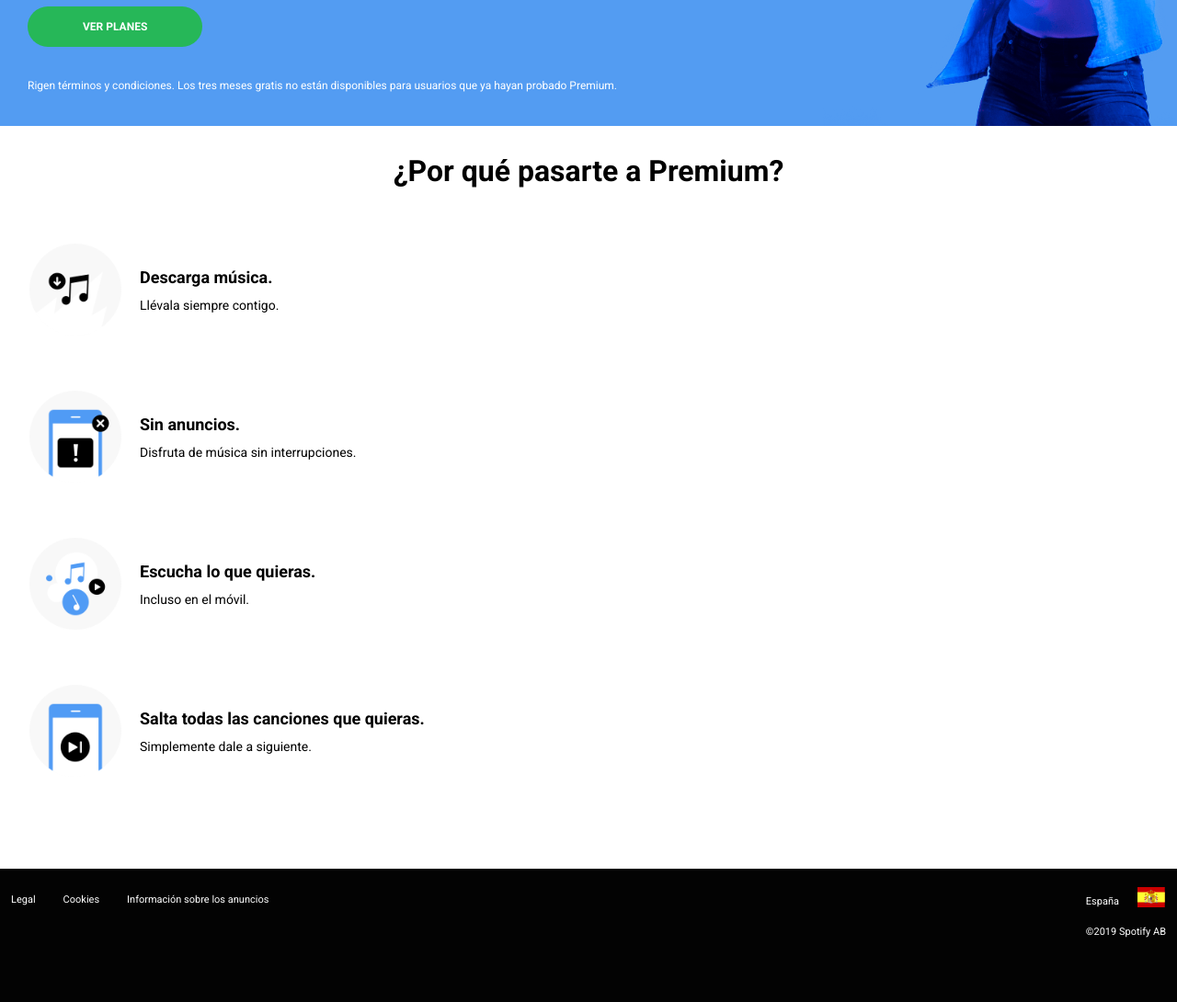
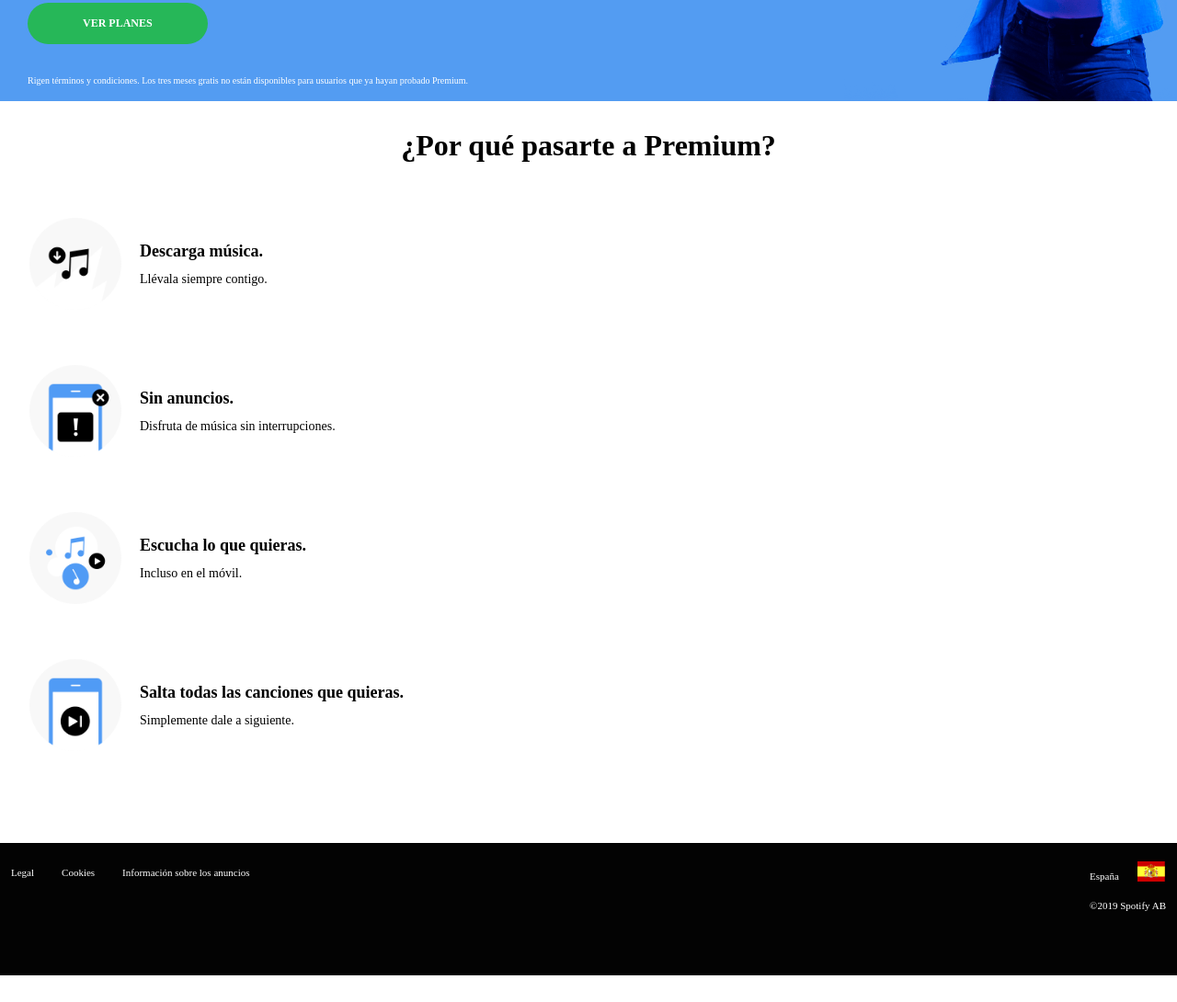
Before and after one commit to marina-fdz/promo-X-module-1-pair-8-spotify, a plain HTML site: page index.html in a window 1280 px wide. Shown: the part 358-1448 px from the top of the page at 92% size. After the commit the page ends 1419 px from the top, so only its background shows below. Drawn offline with Linux system fonts and the light colour scheme; a web font is replaced by a local one.

Commit message:
BEM y font

```diff
--- a/css/prueba.css
+++ b/css/prueba.css
@@ -9,12 +9,12 @@ html{
     font-size: 62.5%;
 }
 body {
-    font-family: "Roboto", Arial, Helvetica, sans-serif;
+    font-family: "Radio canada";
     font-weight: 100, 300, 400, 500, 700, 900;
     font-style: normal, italic;
 }
 
-.cabecera {
+.header{
     position: sticky;
     z-index: 100;
     left: 0;
@@ -28,23 +28,26 @@ body {
     align-items: center;
 }
 
-.logo {
-
+.header__logo{
     max-width: 80px;
 
 }
 
-.menu {
-
+.header__menu{
     max-width: 20px;
     right: 7px;
 }
 
-.menu__nav-list{
+.header__menu--icon{
+    width: 2rem;
+    height: 2rem;
+}
+
+.menu__nav--list{
     display:none;
 }
 
-.prueba-premium {
+.premium {
     background-color: var(--spotify-azul);
     padding: var(--padding-secciones);
     min-height: 50vh;
@@ -58,12 +61,12 @@ body {
 
 }
 
-.titulo-prueba-premium{
+.premium__title{
     font-size: 42px;
     padding-top: 100px;
 }
 
-.subtitulo-prueba-premium{
+.premium__text--one{
     font-size: 22px;
     font-weight: bold;
 }
@@ -73,7 +76,7 @@ body {
     padding-bottom: 20px;
 }
 
-.boton-prueba-premium{
+.premium__button{
     background-color: var(--spotify-verde);
     padding: 15px 120px;
     border-radius: 50px;
@@ -87,7 +90,7 @@ body {
     background-color: black;
 } */
 
-.beneficios{
+.benefits{
     display: flex;
     flex-direction: column;
     align-items: center;
@@ -98,7 +101,12 @@ body {
     padding-bottom: 100px;
 }
 
-.beneficios-elemento{
+.benefits__title{
+    font-size: 32px;
+    text-align: center;
+}
+
+.benefits__section{
     display: flex;
     flex-direction: row;
     align-items: center;
@@ -109,27 +117,22 @@ body {
     height: 100%;
 }
 
-.titulo-beneficio{
-    font-size: 32px;
-    text-align: center;
-}
 
-
-.imagen-beneficios{
+.benefits__section--image{
     width: 100px;
 }
 
-.texto-beneficios{
+.benefits__section--text{
     display:flex;
     flex-direction: column;
     gap: 12px;
 }
 
-.titulo-beneficios{
+.benefits__section--title{
     font-size: 18px;
 }
 
-.descripcion-beneficios{
+.benefits__section--desc{
     font-size: 14px;
 }
 
@@ -144,41 +147,40 @@ body {
     font-size: 11px;
 }
 
-.info-footer{
+.footer__info{
     width: 60%;
 }
 
-.info-footer-enlaces{
+.footer__info--links{
     display: flex;
     flex-wrap: wrap;
-
     gap: 30px;
     transform: translateY(50%);
 }
 
-.info-footer-enlaces li{
+.footer__info--links li{
     list-style: none;
 }
 
-.texto-footer{
+.footer__text{
     display: flex;
     flex-direction: column;
     flex-wrap: wrap;
     gap: 20px;
 }
 
-.espana-footer{
+.footer__flag{
     display:flex;
     gap: 20px;
     align-items: flex-end;
 }
 
-.espana-footer img{
+.footer__flag img{
     width: 30px;
 }
 
 @media (min-width:480px){
-    .prueba-premium{
+    .premium{
         background-image:url("../images/premium_dancer.png");
         background-position: right;
         background-size: contain;
@@ -186,20 +188,21 @@ body {
         align-items: flex-start;
         padding-left: 3rem;
     }
-    .titulo-prueba-premium{
+    .premium__title{
         font-size: 8rem;
         padding-top: 80px;
     }
-    .subtitulo-prueba-premium{
+    .premium__text--one{
         font-size: 2.9rem;
     }
-    .p-small-prueba-premium{
+    .premium__text--two{
         padding-right: 35rem;
         line-height: 2;
     }
-    .boton-prueba-premium{
+    .premium__button{
         padding: 1.5rem 6rem;
         margin-top: 3.5rem;
         /* margin-bottom: 1rem; */
     }
+
 }
--- a/index.html
+++ b/index.html
@@ -7,73 +7,86 @@
     <link rel="stylesheet" href="./css/reset.css">
     <link rel="stylesheet" href="./css/prueba.css">
     <link rel="preconnect" href="https://fonts.googleapis.com">
-    <link rel="preconnect" href="https://fonts.gstatic.com" crossorigin>
-    <link href="https://fonts.googleapis.com/css2?family=Roboto:ital,wght@0,100;0,300;0,400;0,500;0,700;0,900;1,100;1,300;1,400;1,500;1,700;1,900&display=swap" rel="stylesheet">
+<link rel="preconnect" href="https://fonts.gstatic.com" crossorigin>
+<link href="https://fonts.googleapis.com/css2?family=Radio+Canada:ital,wght@0,300..700;1,300..700&display=swap" rel="stylesheet">
+
+
 </head>
 <body>
-    <header class="cabecera">
-        <img src="./images/logo.png" alt="logo spotify" class="logo">
-        <nav class="menu">
-            <img src="./images/menu-icon.png" alt="menu icono" class="menu icono">
-            <ul class="menu__nav-list">
-                <li class="menu__nav-list-item">Premium</li>
-                <li class="menu__nav-list-item">Ayuda</li>
-                <li class="menu__nav-list-item">Descargas</li>
-                <li class="menu__nav-list-item">Registrarse</li>
-                <li class="menu__nav-list-item">Iniciar Sesión</li>
+    <header class="header">
+        <img src="./images/logo.png" alt="logo spotify" class="header__logo">
+        <nav class="header__menu">
+            <img src="./images/menu-icon.png" alt="menu icono" class="header__menu--icon">
+            <ul class="menu__nav--list">
+                <li class="menu__nav--list-item">Premium</li>
+                <li class="menu__nav--list-item">Ayuda</li>
+                <li class="menu__nav--list-item">Descargas</li>
+                <li class="menu__nav--list-item">Registrarse</li>
+                <li class="menu__nav--list-item">Iniciar Sesión</li>
 
             </ul>
         </nav>
     </header>
     <main>
-        <section class="prueba-premium">
-            <h1 class="titulo-prueba-premium">Prueba Premium gratis 3 meses</h1>
-            <p class="subtitulo-prueba-premium">Escucha millones de canciones sin anuncions, a la carta y sin conexión.</p>
-            <a class= "boton-prueba-premium" href="#">VER PLANES</a>
-            <p class="p-small-prueba-premium">Rigen términos y condiciones. Los tres meses gratis no están disponibles para usuarios que ya hayan probado Premium.</p>
+        <section class="premium">
+            <h1 class="premium__title">Prueba Premium gratis 3 meses</h1>
+            <p class="premium__text--one">Escucha millones de canciones sin anuncions, a la carta y sin conexión.</p>
+            <a class= "premium__button" href="#">VER PLANES</a>
+            <p class="premium__text--two">Rigen términos y condiciones. Los tres meses gratis no están disponibles para usuarios que ya hayan probado Premium.</p>
         </section>
-        <article class="beneficios">
-            <h2 class="titulo-beneficio">¿Por qué pasarte a Premium?</h2>
-            <section class="beneficios-elemento">
-                <img class= "imagen-beneficios" src="./images/benefit-1.png" alt="descarga musica icono">
-                <div class="texto-beneficios">
-                    <h4 class="titulo-beneficios">Descarga música.</h4>
-                    <p class="descripcion-beneficios">Llévala siempre contigo.</p>
+
+
+        <article class="benefits">
+
+            <h2 class="benefits__title">¿Por qué pasarte a Premium?</h2>
+
+
+            <section class="benefits__section">
+                <img class= "benefits__section--image" src="./images/benefit-1.png" alt="descarga musica icono">
+                <div class="benefits__section--text">
+                    <h4 class="benefits__section--title">Descarga música.</h4>
+                    <p class="benefits__section--desc">Llévala siempre contigo.</p>
                 </div>
             </section>
-            <section class="beneficios-elemento">
-                <img class="imagen-beneficios" src="./images/benefit-2.png" alt="sin anuncios icono">
-                <div class="texto-beneficios">
-                    <h4 class="titulo-beneficios">Sin anuncios.</h4>
-                    <p class="descripcion-beneficios">Disfruta de música sin interrupciones.</p>
+
+            <section class="benefits__section">
+                <img class="benefits__section--image" src="./images/benefit-2.png" alt="sin anuncios icono">
+                <div class="benefits__section--text">
+                    <h4 class="benefits__section--title">Sin anuncios.</h4>
+                    <p class="benefits__section--desc">Disfruta de música sin interrupciones.</p>
                 </div>
             </section>
-            <section class="beneficios-elemento">
-                <img class= "imagen-beneficios" src="./images/benefit-3.png" alt="opciones musicales icono">
-                <div class="texto-beneficios">
-                    <h4 class="titulo-beneficios">Escucha lo que quieras.</h4>
-                    <p class="descripcion-beneficios">Incluso en el móvil.</p>
+
+            <section class="benefits__section">
+                <img class= "benefits__section--image" src="./images/benefit-3.png" alt="opciones musicales icono">
+                <div class="benefits__section--text">
+                    <h4 class="benefits__section--title">Escucha lo que quieras.</h4>
+                    <p class="benefits__section--desc">Incluso en el móvil.</p>
                 </div>
             </section>
-            <section class="beneficios-elemento">
-                <img class= "imagen-beneficios" src="./images/benefit-4.png" alt="siguiente canción icono">
-                <div class="texto-beneficios">
-                    <h4 class="titulo-beneficios">Salta todas las canciones que quieras.</h4>
-                    <p class="descripcion-beneficios">Simplemente dale a siguiente.</p>
+
+            <section class="benefits__section">
+                <img class= "benefits__section--image" src="./images/benefit-4.png" alt="siguiente canción icono">
+                <div class="benefits__section--text">
+                    <h4 class="benefits__section--title">Salta todas las canciones que quieras.</h4>
+                    <p class="benefits__section--desc">Simplemente dale a siguiente.</p>
                 </div>
             </section>
+
+
+
         </article>
     </main>
     <footer class="footer">
-        <nav class="info-footer">
-            <ul class="info-footer-enlaces">
+        <nav class="footer__info">
+            <ul class="footer__info--links">
                 <li>Legal</li>
                 <li>Cookies</li>
                 <li>Información sobre los anuncios</li>
              </ul>
         </nav>
-        <div class="texto-footer">
-            <div class="espana-footer">
+        <div class="footer__text">
+            <div class="footer__flag">
                 <p class="info-footer-parrafo">España</p>
                  <img class="info-footer-bandera" src="./images/es.svg" alt="bandera espana">
             </div>
```
